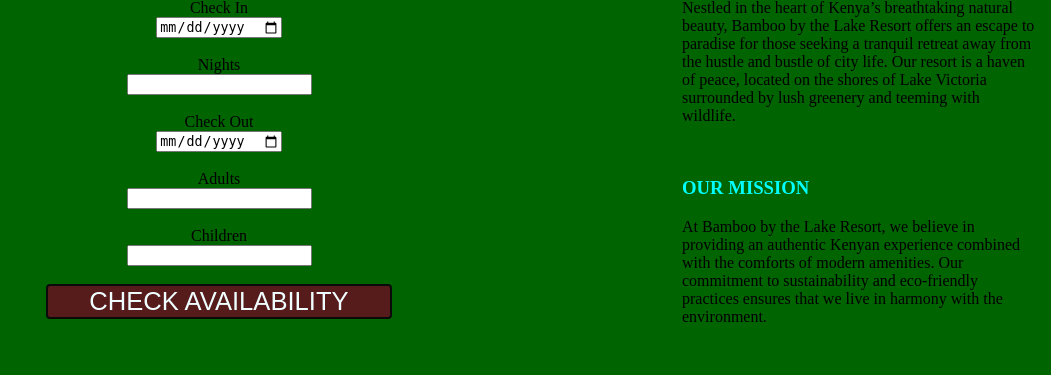
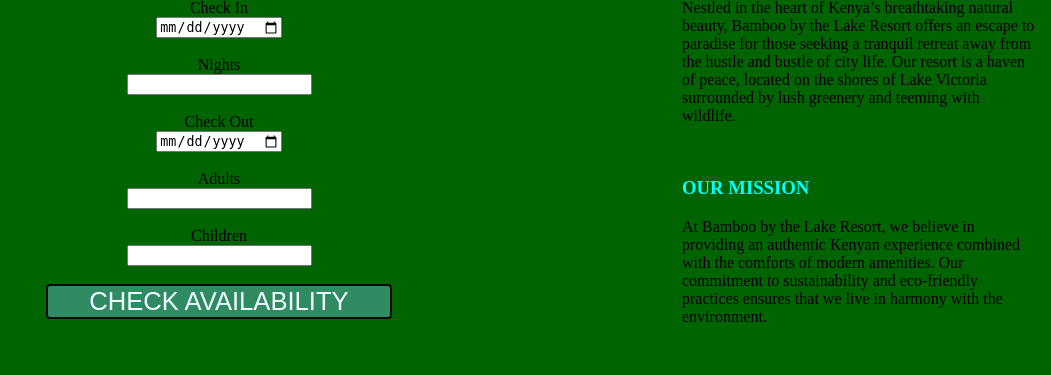
Before and after one commit to Kitaorose/CP_WAD, a PHP site: page / in a window 1280 px wide. Shown: the part 1089-1464 px from the top of the page, without its empty margins (229-1280 px from the left). Run offline with PHP 8.4, Linux system fonts and the light colour scheme.

Commit message:
change background color

```diff
--- a/CSS/formStyle.css
+++ b/CSS/formStyle.css
@@ -1,6 +1,8 @@
 .contact_form label{
     font-size: 1.8em;
 }
+
+.check
 
 input[type = text], [type = email]{
     width: 50%;
@@ -15,7 +17,7 @@ input[type=button]{
     font-size: 1.6em;
     border-radius: 4px;
     border: 2px solid #0b0a0a;
-    background-color: rgb(86, 27, 27);
+    background-color: rgb(48, 138, 98);
     color: azure;
     box-sizing: border-box;
     margin: 8px, 0;
```
